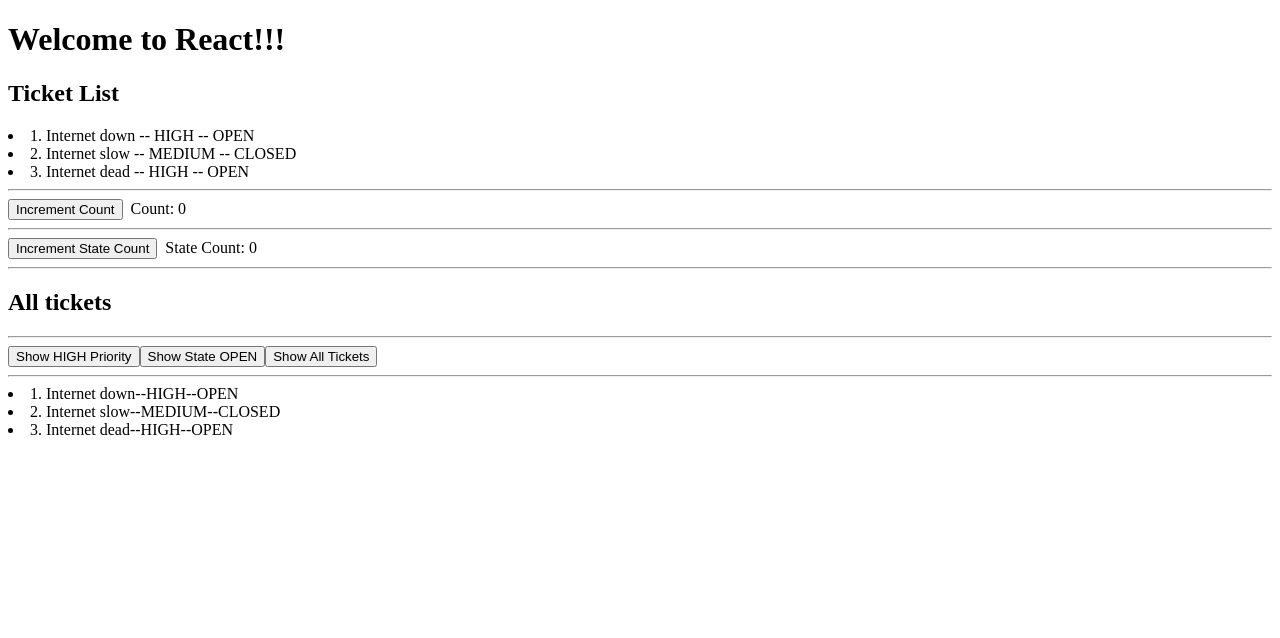
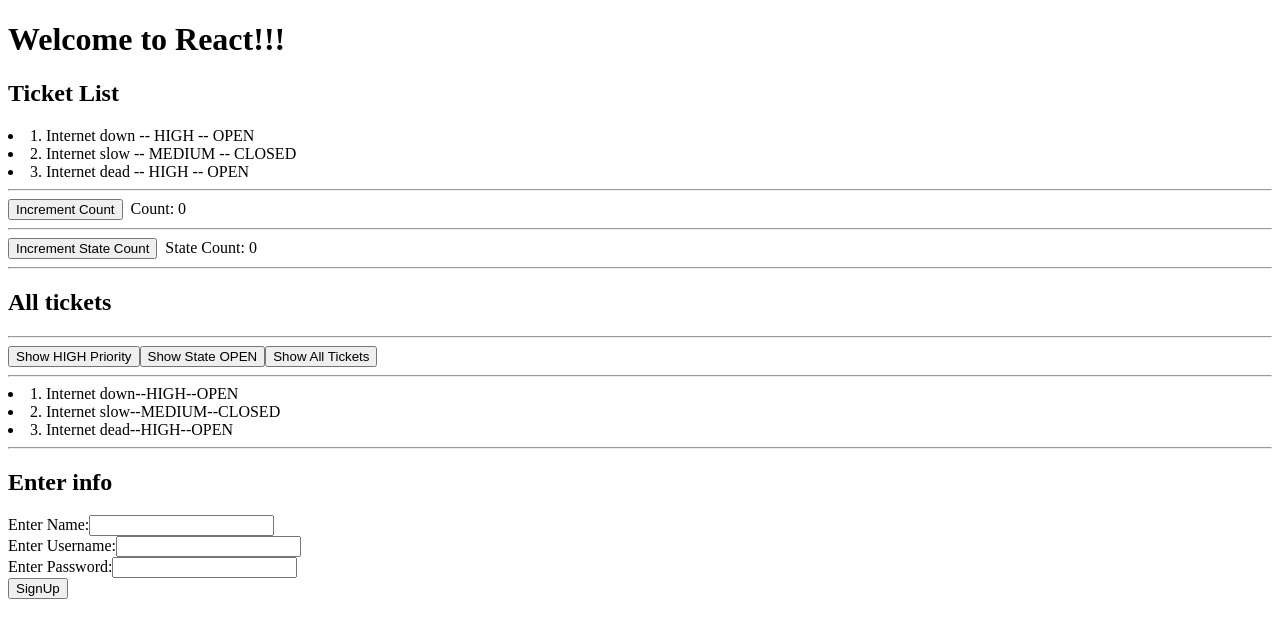
Before and after one commit to TalhaPatel01/Hex_Java_FSD, a React (Vite) app in the folder React/trs-app/: page / in a window 1280 px wide. Shown: the top 638 px of the page. Built offline with nearby package versions, Linux system fonts and the light colour scheme.

Commit message:
Read input through form

```diff
--- a/React/trs-app/src/App.jsx
+++ b/React/trs-app/src/App.jsx
@@ -1,4 +1,5 @@
 import ArrayOps from "./components/array-ops"
+import ReadForm from "./components/read-form"
 import StateDemo from "./components/state-demo"
 import TicketList from "./components/ticket-list"
 
@@ -12,6 +13,8 @@ function App() {
       <StateDemo/>
       <hr/>
       <ArrayOps/>
+      <hr/>
+      <ReadForm/>
     </div>
   )
 }
--- /dev/null
+++ b/React/trs-app/src/components/read-form.jsx
@@ -0,0 +1,39 @@
+import { useState } from "react";
+
+function ReadForm(){
+    const [name,setName] = useState('')
+    const [username, setUsername] = useState('')
+    const [password,setPassword] = useState('')
+
+    const signUp = ($event)=>{
+        $event.preventDefault()
+        console.log(name)
+        console.log(username)
+        console.log(password)
+    }
+
+    return (
+        <div>
+            <h2>Enter info</h2>
+            <form>
+                <div>
+                    <label>Enter Name:</label>
+                    <input type="text" onChange={($event)=>setName($event.target.value)} />
+                </div>
+                <div>
+                    <label>Enter Username:</label>
+                    <input type="text" onChange={($event)=>setUsername($event.target.value)}/>
+                </div>
+                <div>
+                    <label>Enter Password:</label>
+                    <input type="password" onChange={($event)=>setPassword($event.target.value)}/>
+                </div>
+                <div>
+                    <button type="submit" onClick={($event)=>signUp($event)}>SignUp</button>
+                </div>
+            </form>
+        </div>
+    )
+}
+
+export default ReadForm
```
